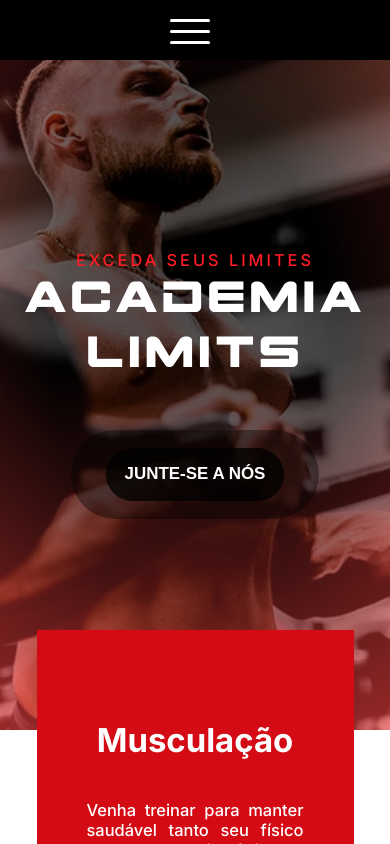
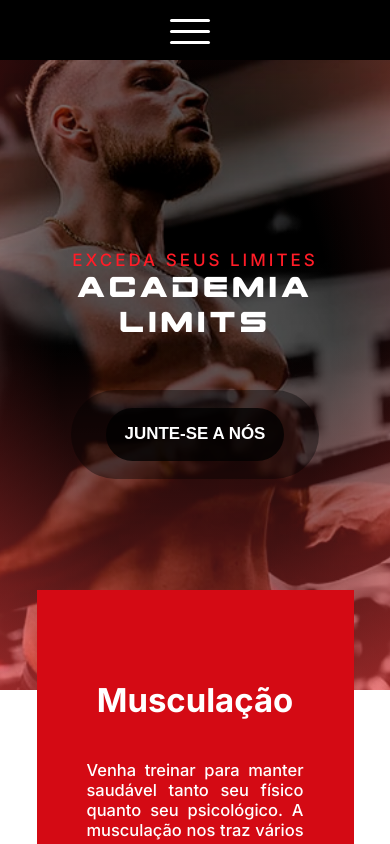
Before and after one commit to ViniUme/LimitsGym, a Next.js app: page / in a window 390 px wide. Shown: the top 844 px of the page. Built offline with nearby package versions, Linux system fonts and the light colour scheme.

Commit message:
Adjust font size

```diff
--- a/src/styles/coaches.module.scss
+++ b/src/styles/coaches.module.scss
@@ -10,6 +10,11 @@
         top: -80px;
         font: 50px SpaceRanger;
         color: var(--red);
+    }
+    @media(max-width: 600px){
+        .title{
+            font-size: 40px;
+        }
     }
 
     .img_div{
--- a/src/styles/front_cover.module.scss
+++ b/src/styles/front_cover.module.scss
@@ -15,17 +15,31 @@
 
         .title_sub{
             margin-top: 250px;
-            font: 0.35em var(--clean_fonts);
+            font: 25px var(--clean_fonts);
             letter-spacing: 3px;
             text-transform: uppercase;
             color: var(--red);
         }
 
         .title_header{
-            font: 1.3em SpaceRanger;
+            font: 100px SpaceRanger;
             letter-spacing: 4px;
             color: #ffffff;
             margin: 0 40px;
+        }
+        @media(max-width: 600px){
+            .title_sub{
+                font-size: 17px;
+            }
+
+            .title_header{
+                font-size: 70px;
+            }
+        }
+        @media(max-width: 600px){
+            .title_header{
+                font-size: 40px;
+            }
         }
 
         .link_button{
--- a/src/styles/navbar.module.scss
+++ b/src/styles/navbar.module.scss
@@ -84,7 +84,7 @@
     }
 
     .navbar_activate{
-        height: 427px;
+        height: calc(60px + 50px + (63px * 4));
         background: #000000;
 
         .mobile_menu{
```
